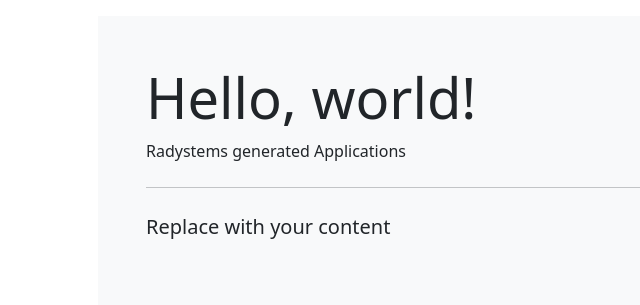
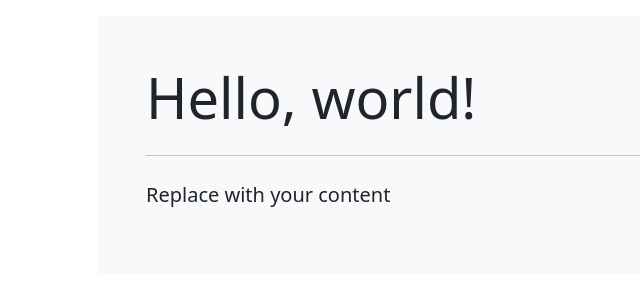
Before and after one commit to teambena/senior-project-backend, a Flask app: template app/templates/pages/home/index.html in a window 1280 px wide. Shown: the part 56-361 px from the top of the page, without its empty margins (0-640 px from the left). Run offline with Flask 2, Linux system fonts and the light colour scheme; the template is opened without the code that fills it, so the values that code supplies are empty.

```diff
--- a/app/templates/pages/home/index.html
+++ b/app/templates/pages/home/index.html
@@ -20,7 +20,6 @@
     <div class="container-sm">
         <div class="bg-light p-5 rounded-lg m-3">
             <h1 class="display-4">Hello, world!</h1>
-            <p>Radystems generated Applications</p>
             <hr class="my-4">
             <p class="lead">Replace with your content</p>
         </div>
```
